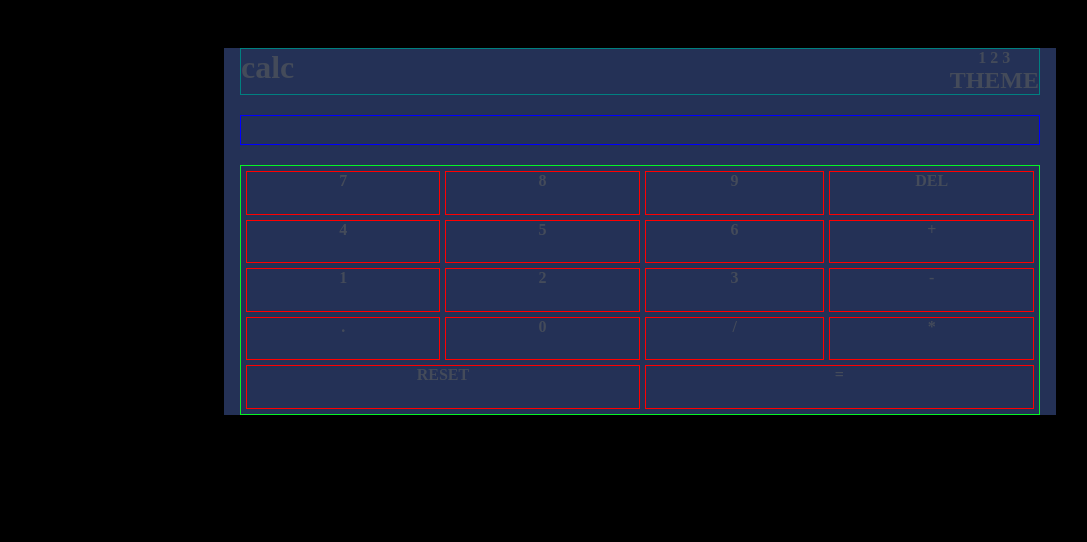
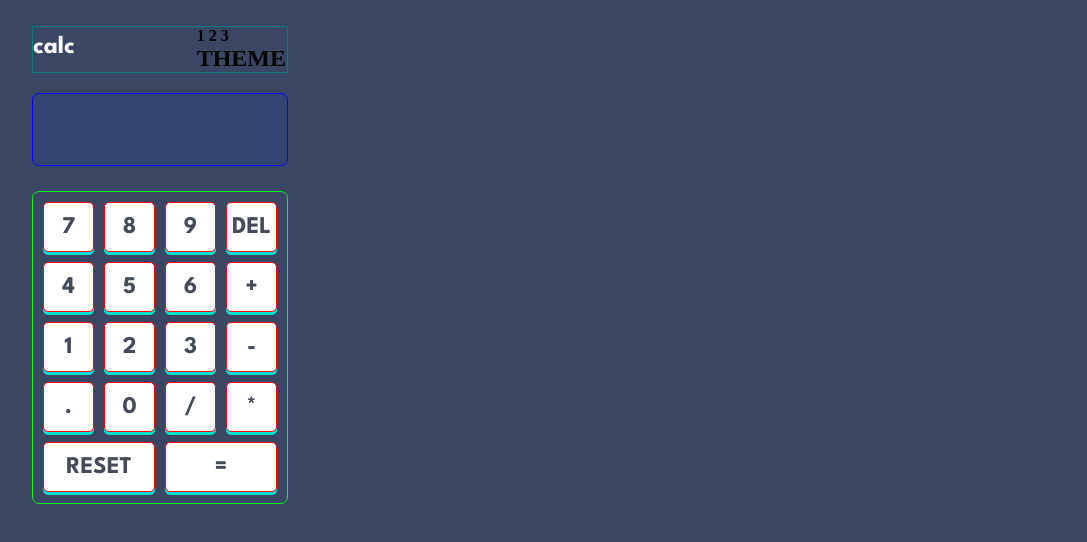
Before and after one commit to leo-dev22/calculator, a plain HTML site: page index.html in a window 1280 px wide. Shown: the whole page, without its empty margins (0-1087 px from the left). Drawn offline with Linux system fonts and the light colour scheme.

Commit message:
files updated

```diff
--- a/style.css
+++ b/style.css
@@ -56,59 +56,92 @@
   padding: 0;overflow: hidden;
   box-sizing: border-box;
 }
-body{
+body {
   font-family: var(--ff);
   /* font-size: var(--fs); */
   font-weight: var(--fw);
-  color: var(--color-text1_theme1);
-  text-align: center;
-  background-color: black;
-  -webkit-text-size-adjust: 100%;
-  -webkit-tap-highlight-color: transparent;
+  /* color: var(--color-text1_theme1); */
+  /* text-align: center; */
+  background-color: var(--main-background_theme1);
+  /* -webkit-text-size-adjust: 100%; */
+  /* -webkit-tap-highlight-color: transparent; */
   width: 100vw;
-  max-width: 100vw;
+  max-width: 320px;
 }
-.container{
-  max-width: 65%;
+.container {
+  max-width: 90%;
   --bs-gutter-x: 2rem;
   --bs-gutter-y: 0;
-    width: 100%;
-    height: 100%;
+  /* width: 100%; */
+  height: 100vh;
   padding-right: calc(var(--bs-gutter-x) * .5);
   padding-left: calc(var(--bs-gutter-x) * .5);
+  padding-top: 10px;
   margin-right: auto;
   /* margin-left: calc(var(--bs-gutter-x) * .5); */
   margin-top: 3rem;
-    background-color: var(--screen-background_theme1);
-    margin: 3em auto 0;
+  /* background-color: var(--main-background_theme1); */
+  margin: 1em auto;
+  /* display: inherit; */
+  /* align-items: center; */
 }
-.row1{
+
+
+.row1 {
   border: 1px solid teal;
   display: flex;
   justify-content: space-between;
+  margin: 0 0 20px 0;
 }
-.result{
+.row1 h1{
+  font-size: 25px;
+  color: var(--color-text2_theme1);
+  margin-top: 8px;
+  font-family: 'League Spartan',sans-serif;
+}
+.row-span{
+  margin: auto 1px auto 0px;
+}
+.result {
   border: 1px solid blue;
-  height: 30px;
-  margin: 20px 0;
+  height: 73px;
+  margin: 0px 0 25px;
+  background-color: var(--screen-background_theme1);
+  border-radius: 7px;
+  color: var(--color-text2_theme1);
 }
-.main{
+.main {
   border: 1px solid rgb(5, 244, 37);
-  padding: 5px;
+  border-radius: 7px;
+  background-color: var(--key-background_theme1);
+  padding: 10px;
   width: 100%;
-  height: 250px;
+  height: 313px;
   display: grid;
-  grid-template-areas: "seven eight nine delete"
-  "four five six plus"
-  "one two three minus"
-  "dot zero divide multiply"
-  "reset reset equal equal";
-  grid-template-columns:150px 4;
+  grid-template:
+      "seven eight nine delete" 50px
+      "four five six plus" 50px
+      "one two three minus" 50px
+      "dot zero divide multiply" 50px
+      "reset reset equal equal" 50px/ 1fr 1fr 1fr 1fr;
+  grid-template-columns: 150px 4;
   grid-template-rows: 200px 50;
-gap: 5px;
+  gap: 10px;
 }
-.main>div{
+.main>div {
+  background-color: var(--color-text2_theme1);
   border: 1px solid red;
+  display: flex;
+  justify-content: center;
+  align-items: center;
+  /* position: absolute; */
+  /* position: relative; */
+  color: var(--color-text1_theme1);
+  border-radius: 5px;
+  box-shadow: 0 3px var(--key-background2_theme3);
+  font-family: 'League Spartan', sans-serif;
+  font-size: 1.5rem;
+  /* margin: auto; */
 }
 .one{
   grid-area: one;
@@ -145,9 +178,15 @@ gap: 5px;
 }
 .delete{
   grid-area: delete;
+  background-color: var(--key-background1_theme1);
+  color: var(--color-text2_theme1);
+  font-size: 18px;
 }
 .reset{
   grid-area: reset;
+  background-color: var(--key-background_theme3);
+  color: var(--color-text2_theme1);
+  font-size: 18px;
 }
 .equal{
   grid-area: equal;
```
Lines whose indentation alone changed are shown as unchanged.
